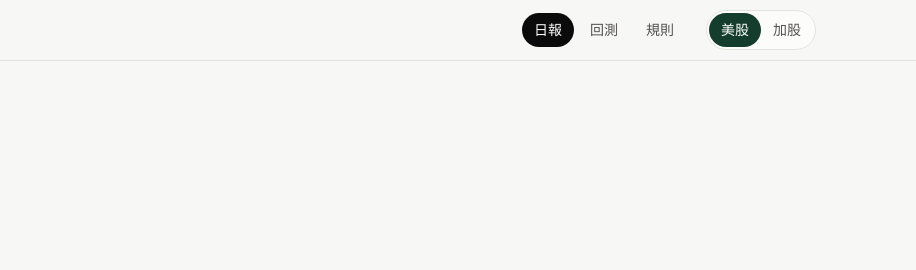
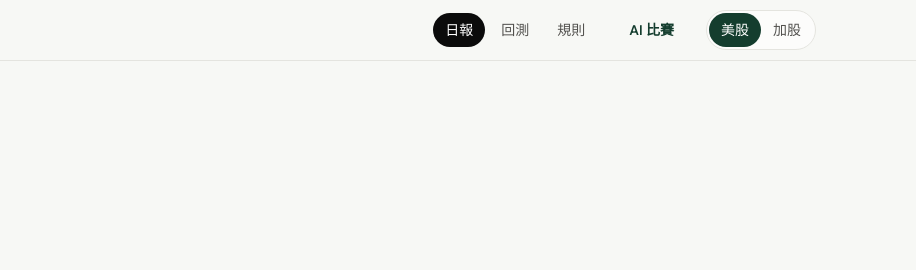
Before and after one commit to northoracc/stocklab, a plain HTML site: page site/index.html in a window 1280 px wide. Shown: the top 270 px of the page, 364-1280 px from the left. Drawn offline with Linux system fonts and the light colour scheme.

Commit message:
Link AI arena page from main page

```diff
--- a/site/index.html
+++ b/site/index.html
@@ -20,6 +20,7 @@
       <a data-view="backtest">回測</a>
       <a data-view="rules">規則</a>
     </nav>
+    <nav class="tabs" style="margin-left:0"><a href="arena.html" style="color:var(--accent);font-weight:600">AI 比賽</a></nav>
     <div class="mkt" id="mkt">
       <button data-mkt="us">美股</button>
       <button data-mkt="ca">加股</button>
```
